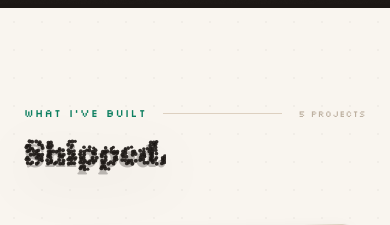
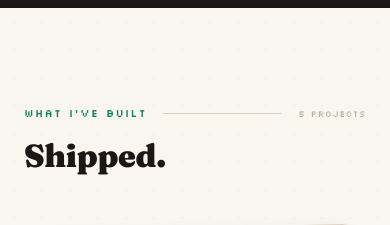
Before and after one commit to dihass/PortfolioWebsite, a Next.js app: page / in a window 390 px wide. Shown: the part 840-1065 px from the top of the page. Built offline with nearby package versions, Linux system fonts and the light colour scheme.

Commit message:
feat: disable InteractiveWord canvas effects and show fallback text on mobile devices

```diff
--- a/app/globals.css
+++ b/app/globals.css
@@ -126,6 +126,10 @@ body::after {
   pointer-events: auto;
 }
 
+@media (max-width: 767px) {
+  .interactive-word-canvas { display: none; }
+}
+
 .interactive-word-fallback {
   position: relative;
   z-index: 1;
@@ -135,6 +139,12 @@ body::after {
   -webkit-text-stroke: 0 transparent;
   pointer-events: none;
   user-select: none;
+}
+
+/* On mobile the canvas is hidden so the fallback span IS the text */
+@media (max-width: 767px) {
+  .interactive-word-fallback { color: #1c1714; }
+  .interactive-word { filter: none; }
 }
 
 /* Terminal wisp hero easter egg */
--- a/components/ui/InteractiveWord.tsx
+++ b/components/ui/InteractiveWord.tsx
@@ -61,6 +61,9 @@ export default function InteractiveWord({
     const wrap     = wrapRef.current;
     const fallback = fallbackRef.current;
     if (!canvas || !wrap || !fallback) return;
+
+    // Mobile: skip all canvas/particle work — plain text only
+    if (window.innerWidth < 768) return;
 
     const ctx = canvas.getContext("2d", { alpha: true });
     if (!ctx) return;
```
